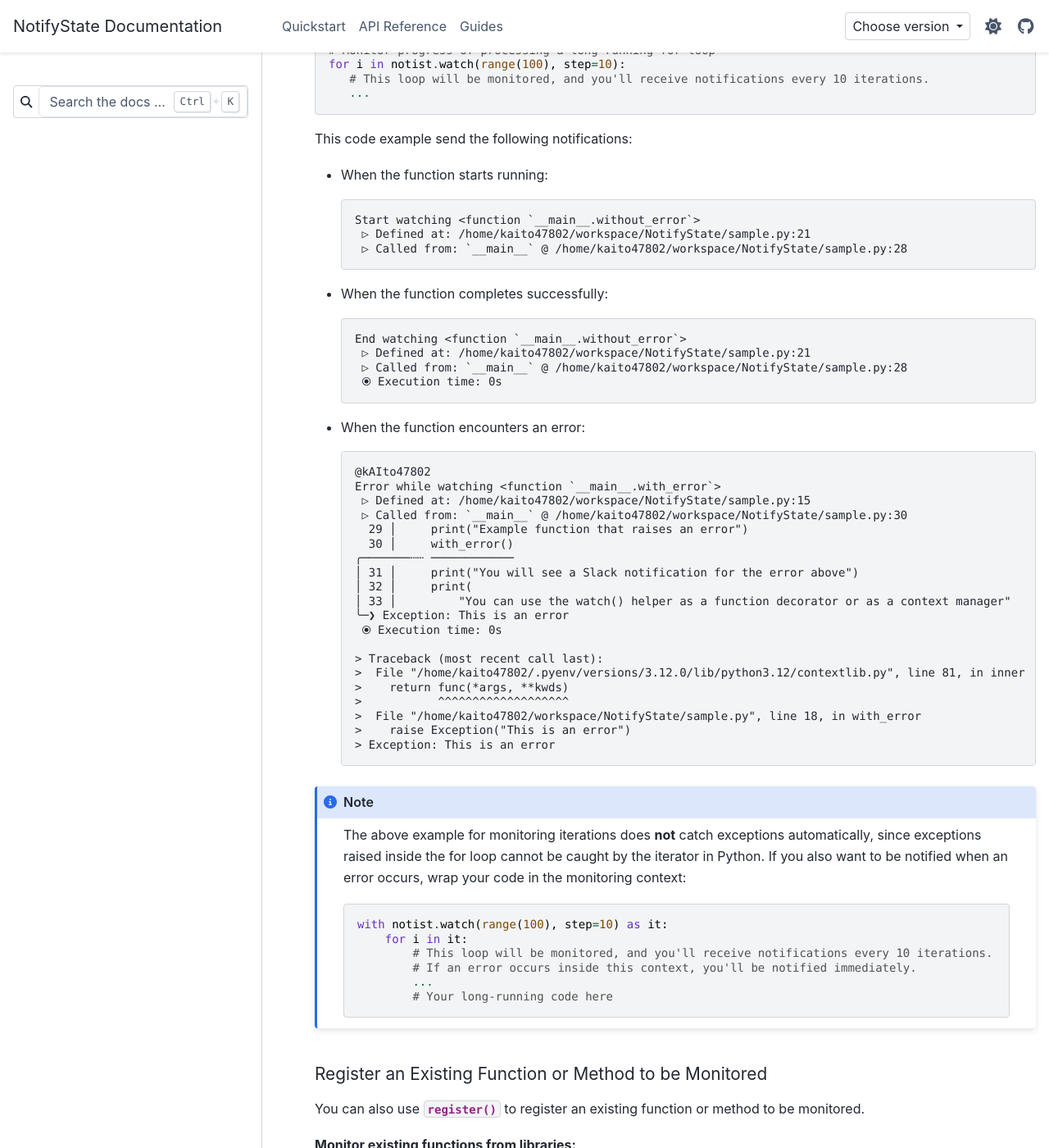
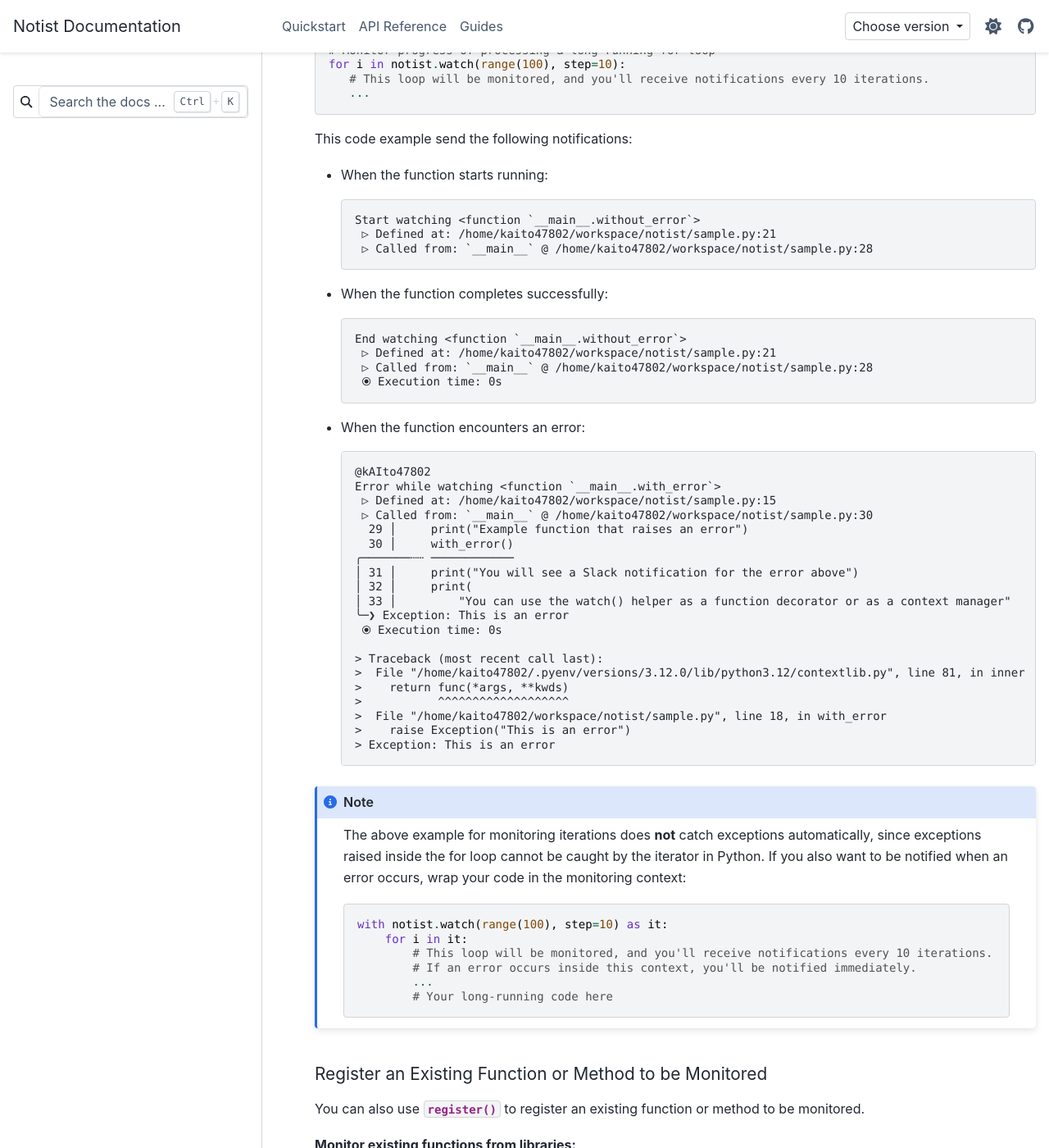
Before and after one commit to kAIto47802/notist, a Sphinx documentation site: the page built from docs/index.rst, in a window 1280 px wide and 1400 px high, scrolled down 1380 px. Shown: the whole window at 82% size. Built offline with Sphinx 7.4.7 and the PyData theme 0.15.4, drawn with Linux system fonts in a browser that asks for light colours; comment, search, counter and statistics services are not loaded; some of the changed text lies outside the part shown.

Commit message:
Update docs

```diff
--- a/docs/conf.py
+++ b/docs/conf.py
@@ -13,7 +13,7 @@
 # -- Project information -----------------------------------------------------
 # https://www.sphinx-doc.org/en/master/usage/configuration.html#project-information
 
-project = "NotifyState"
+project = "Notist"
 copyright = "2025, Kaito Baba"
 author = "Kaito Baba"
 release = notist.__version__
@@ -53,7 +53,7 @@
     "icon_links": [
         {
             "name": "GitHub",
-            "url": "https://github.com/kaito47802/NotifyState",
+            "url": "https://github.com/kaito47802/notist",
             "icon": "fa-brands fa-github",
         },
     ],
--- a/docs/guides/discord_setup.rst
+++ b/docs/guides/discord_setup.rst
@@ -1,7 +1,7 @@
 Discord Bot Setup
 =================
 
-Before using NotifyState's DiscordNotifier, you must create and configure a Discord bot:
+Before using Notist's DiscordNotifier, you must create and configure a Discord bot:
 
 
 1. **Create an application**
--- a/docs/guides/slack_setup.rst
+++ b/docs/guides/slack_setup.rst
@@ -1,12 +1,12 @@
 Slack Bot Setup
 ===============
 
-Before using NotifyState's SlackNotifier, you must create and configure a Slack app:
+Before using Notist's SlackNotifier, you must create and configure a Slack app:
 
 1. **Create a new Slack App**
 
    Go to https://api.slack.com/apps and click "Create New App" → "From scratch".
-   Give it a name (e.g., "NotifyState") and select your workspace.
+   Give it a name (e.g., "Notist") and select your workspace.
 
 2. **Add Bot Token Scopes**
 
@@ -23,7 +23,7 @@
 
    .. code-block:: bash
 
-      /invite @NotifyState
+      /invite @Notist
 
 .. warning::
    This procedure was verified on June 08, 2025. For the most up-to-date instructions, please refer to the `official Slack documentation <https://api.slack.com/quickstart>`__.
--- a/docs/index.rst
+++ b/docs/index.rst
@@ -2,24 +2,24 @@
 
 .. rst-class:: center-title
 
-NotifyState: A Simple Package to Send Notifications of Script Execution Status
+Notist: A Simple Package to Send Notifications of Script Execution Status
 ==============================================================================
 
 .. rst-class:: center-paragraph
 
-NotifyState is a lightweight Python package that lets you keep track of your scripts by sending real-time notifications when they start, finish, or encounter errors.
-When you're executing long-running jobs or background tasks, NotifyState helps you stay informed without constantly checking your terminal.
+Notist (Notify State) is a lightweight Python package that lets you keep track of your scripts by sending real-time notifications when they start, finish, or encounter errors.
+When you're executing long-running jobs or background tasks, Notist helps you stay informed without constantly checking your terminal.
 
 .. raw:: html
 
    <div align="center" class="badges">
-     <a href="https://github.com/kAIto47802/NotifyState">
+     <a href="https://github.com/kAIto47802/notist">
        <img src="https://img.shields.io/badge/-GitHub-181717.svg?logo=github&style=flat" alt="GitHub">
      </a>
      <a href="https://www.python.org">
        <img src="https://img.shields.io/badge/python-3.9%20%7C%203.10%20%7C%203.11%20%7C%203.12-blue?style=flat" alt="Python">
      </a>
-     <a href="https://kaito47802.github.io/NotifyState/index.html">
+     <a href="https://kaito47802.github.io/notist/index.html">
        <img src="https://img.shields.io/badge/docs-latest-brightgreen?logo=read-the-docs&style=flat" alt="Documentation">
      </a>
    </div>
@@ -95,8 +95,8 @@
   .. code-block:: text
 
      Start watching <function `__main__.without_error`>
-      ▷ Defined at: /home/kaito47802/workspace/NotifyState/sample.py:21
-      ▷ Called from: `__main__` @ /home/kaito47802/workspace/NotifyState/sample.py:28
+      ▷ Defined at: /home/kaito47802/workspace/notist/sample.py:21
+      ▷ Called from: `__main__` @ /home/kaito47802/workspace/notist/sample.py:28
 
 
 - When the function completes successfully:
@@ -104,8 +104,8 @@
   .. code-block:: text
 
      End watching <function `__main__.without_error`>
-      ▷ Defined at: /home/kaito47802/workspace/NotifyState/sample.py:21
-      ▷ Called from: `__main__` @ /home/kaito47802/workspace/NotifyState/sample.py:28
+      ▷ Defined at: /home/kaito47802/workspace/notist/sample.py:21
+      ▷ Called from: `__main__` @ /home/kaito47802/workspace/notist/sample.py:28
       ⦿ Execution time: 0s
 
 
@@ -115,8 +115,8 @@
 
      @kAIto47802
      Error while watching <function `__main__.with_error`>
-      ▷ Defined at: /home/kaito47802/workspace/NotifyState/sample.py:15
-      ▷ Called from: `__main__` @ /home/kaito47802/workspace/NotifyState/sample.py:30
+      ▷ Defined at: /home/kaito47802/workspace/notist/sample.py:15
+      ▷ Called from: `__main__` @ /home/kaito47802/workspace/notist/sample.py:30
        29 │     print("Example function that raises an error")
        30 │     with_error()
      ╭───────┄┄ ────────────
@@ -130,7 +130,7 @@
      >  File "/home/kaito47802/.pyenv/versions/3.12.0/lib/python3.12/contextlib.py", line 81, in inner
      >    return func(*args, **kwds)
      >           ^^^^^^^^^^^^^^^^^^^
-     >  File "/home/kaito47802/workspace/NotifyState/sample.py", line 18, in with_error
+     >  File "/home/kaito47802/workspace/notist/sample.py", line 18, in with_error
      >    raise Exception("This is an error")
      > Exception: This is an error
 
@@ -203,18 +203,18 @@
 🔔 Multiple Notifiers
 ^^^^^^^^^^^^^^^^^^^^^
 
-Currently supports Slack and Discord. If you need another notifier, feel free to open an issue or a pull request on `GitHub <https://github.com/kAIto47802/NotifyState>`__!
+Currently supports Slack and Discord. If you need another notifier, feel free to open an issue or a pull request on `GitHub <https://github.com/kAIto47802/notist>`__!
 
 
 .. rst-class:: center-title
 
 📦 Installation 📦
 ------------------
-You can install NotifyState from our GitHub:
+You can install Notist from our GitHub:
 
 .. code-block:: bash
 
-   pip install git+https://github.com/kAIto47802/NotifyState.git
+   pip install git+https://github.com/kAIto47802/notist.git
 
 
 Contents
--- a/docs/versions.py
+++ b/docs/versions.py
@@ -3,7 +3,7 @@
 from pathlib import Path
 
 ROOT = Path(__file__).resolve().parent
-URL_BASE = "https://kaito47802.github.io/NotifyState"
+URL_BASE = "https://kaito47802.github.io/notist"
 
 target = ROOT / "_static" / "versions.json"
 
```
Also changed, not shown: docs/quickstart.rst (+8 -11 lines).
